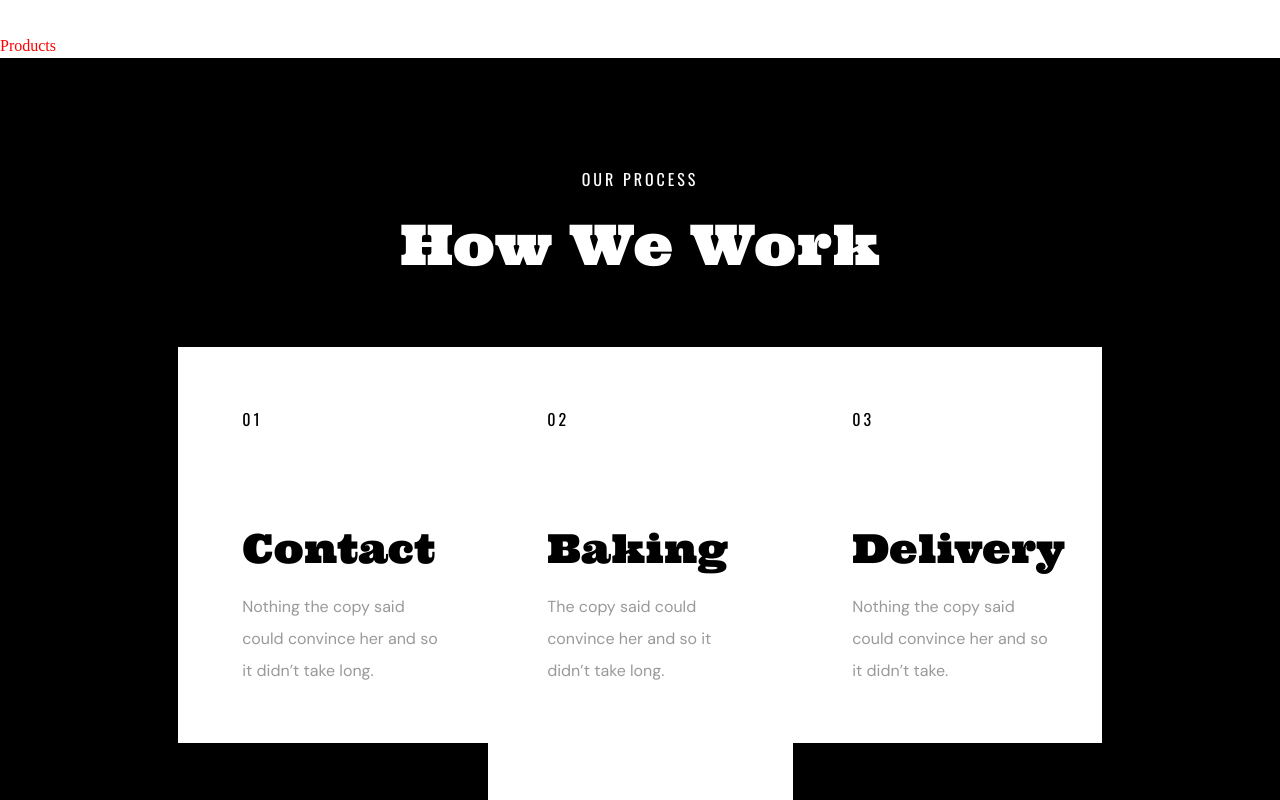
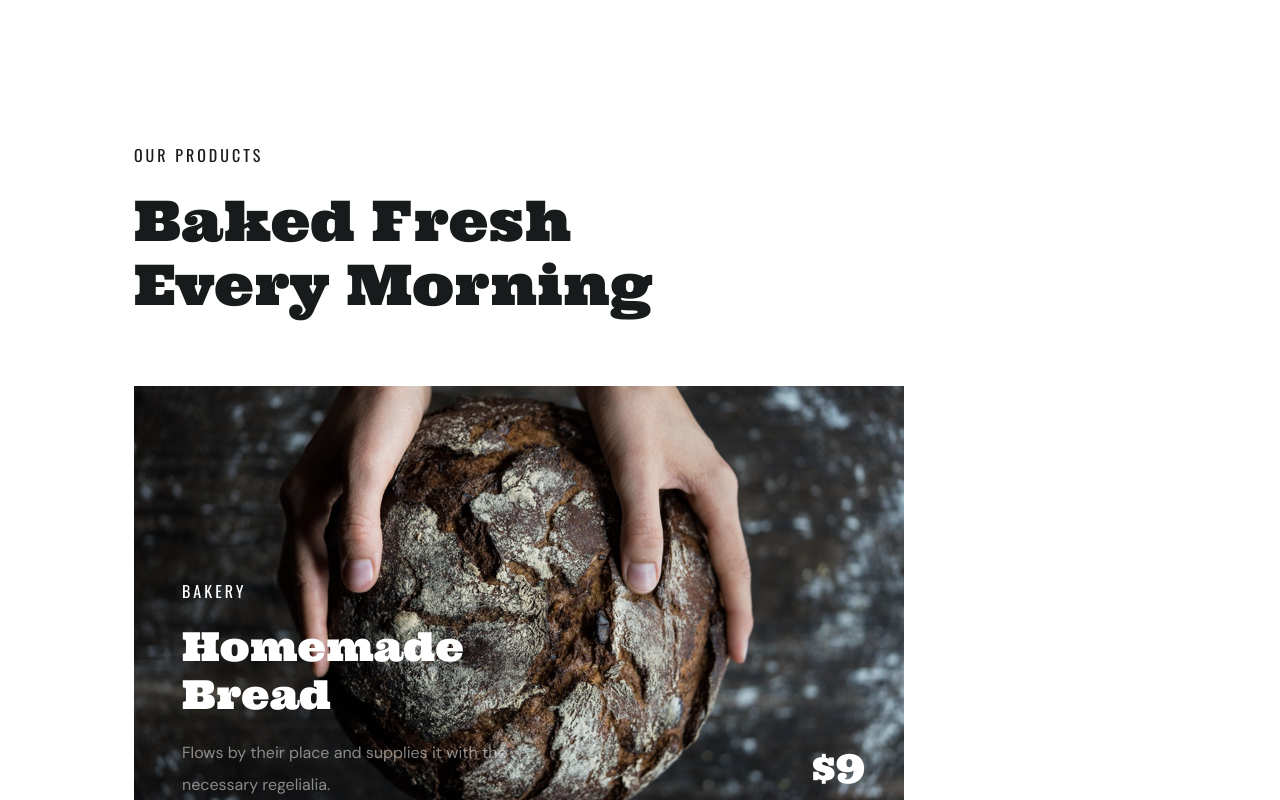
Before and after one commit to AlexCole999/react-landing2, a React (Vite) app: page / in a window 1280 px wide. Shown: the part 1920-2720 px from the top of the page. Built offline with nearby package versions, Linux system fonts and the light colour scheme.

Commit message:
started Products component

```diff
--- a/src/Components/Products/Products.jsx
+++ b/src/Components/Products/Products.jsx
@@ -1,10 +1,64 @@
 import './Products.scss'
+import AnimationComponent from './../AnimationComponent/AnimationComponent';
+import img1 from '../../assets/img/Products-img1.png'
 
 function Products() {
 
   return (
     <div className="Products">
-      Products
+
+      <div className="Products__container">
+
+        <div className="Products__description">
+
+          <AnimationComponent
+            className={"Products__descriptiontitle"}
+            transition={1.3}
+            threshold={0.65}
+            triggerOnce={true}
+            moveAnimation={{ bottom: { from: 25, to: 0 } }}
+            opacityAnimation={{ from: 0.01, to: 1 }}
+          >
+            <div >
+              Baked Fresh Every Morning
+            </div>
+          </AnimationComponent>
+
+          <AnimationComponent
+            className={"Products__descriptionsubtitle"}
+            transitionDelay={0.6}
+            transition={1.3}
+            triggerOnce={true}
+            moveAnimation={{ bottom: { from: 25, to: 0 } }}
+            opacityAnimation={{ from: 0.01, to: 1 }}
+          >
+            <div>
+              Our Products
+            </div>
+          </AnimationComponent>
+
+        </div>
+
+        <div className="Products__cards">
+          <div className="Products__cardselembig">
+            <img className="Products__cardselembigimg" src={img1} alt="" />
+            <div className="Products__cardselembigdescription">
+              <div className="Products__cardselembigsubtitle">Bakery</div>
+              <div className="Products__cardselembigtitle">Homemade Bread</div>
+              <div className="Products__cardselembiglastrow">
+                <div className="Products__cardselembigtext">Flows by their place and supplies it with the necessary regelialia.</div>
+                <div className="Products__cardselembigprice">$9</div>
+              </div>
+            </div>
+          </div>
+          <div className="Products__cardselemsmall"></div>
+          <div className="Products__cardselemsmall"></div>
+          <div className="Products__cardselemsmall"></div>
+          <div className="Products__cardselemsmall"></div>
+        </div>
+
+      </div>
+
     </div>
   )
 }
--- a/src/Components/Products/Products.scss
+++ b/src/Components/Products/Products.scss
@@ -1,3 +1,175 @@
 .Products {
-  color: red;
+  display: flex;
+  justify-content: center;
+  padding-top: 55px;
+  padding-bottom: 35px;
+
+  @media screen and (min-width:1041px) {
+    padding-top: 105px;
+    padding-bottom: 112px;
+    justify-content: flex-start;
+    padding-left: 134px;
+  }
+
+  &__container {
+    display: flex;
+    flex-direction: column;
+  }
+
+  &__description {
+    display: flex;
+    flex-direction: column;
+    align-items: center;
+
+    @media screen and (min-width:1041px) {
+      align-items: start;
+    }
+
+    &title {
+      color: #171B1B;
+      text-align: center;
+      font-size: 24px;
+      font-family: 'Ultra';
+      line-height: 34px;
+      max-width: 230px;
+
+      @media screen and (min-width:1041px) {
+        max-width: 520px;
+        text-align: left;
+        padding-top: 18px;
+        order: -1;
+        font-size: 56px;
+        line-height: 64px;
+      }
+    }
+
+    &subtitle {
+      padding-top: 30px;
+      text-align: center;
+      color: #171B1B;
+      font-size: 16px;
+      font-family: 'Oswald';
+      line-height: 32px;
+      letter-spacing: 3px;
+      text-transform: uppercase;
+
+      @media screen and (min-width:1041px) {
+        padding-top: 0px;
+        order: -2;
+        font-size: 16px;
+      }
+
+    }
+
+  }
+
+  &__cards {
+    display: flex;
+    flex-direction: column;
+    padding-top: 30px;
+
+    @media screen and (min-width:1041px) {
+      padding-top: 69px;
+    }
+
+    &elem {
+      &big {
+        position: relative;
+
+        &img {
+          width: 100%;
+          height: 100%;
+        }
+
+        &description {
+          padding: 24px 30px 30px 30px;
+          width: 100%;
+          height: 100%;
+          display: flex;
+          flex-direction: column;
+          justify-content: space-between;
+          position: absolute;
+          top: 0;
+          left: 0;
+
+          @media screen and (min-width:450px) {
+            justify-content: flex-end;
+          }
+
+          @media screen and (min-width:1041px) {
+            padding: 0px 39px 33px 48px;
+          }
+        }
+
+        &subtitle {
+          color: #FFF;
+          font-size: 16px;
+          font-family: Oswald;
+          font-style: normal;
+          font-weight: 400;
+          line-height: 32px;
+          letter-spacing: 3px;
+          text-transform: uppercase;
+
+          @media screen and (min-width:450px) {
+            padding-bottom: 16px;
+          }
+        }
+
+        &title {
+          color: #FFF;
+          font-size: 24px;
+          font-family: Ultra;
+          font-style: normal;
+          font-weight: 400;
+          line-height: 29.5px;
+
+          @media screen and (min-width:450px) {
+            padding-bottom: 18px;
+          }
+
+          @media screen and (min-width:1041px) {
+            max-width: 300px;
+            font-size: 40px;
+            line-height: 48px;
+          }
+        }
+
+        &lastrow {
+          display: flex;
+          align-items: center;
+          justify-content: space-between;
+        }
+
+        &text {
+          max-width: 151px;
+          color: rgba(255, 255, 255, 0.50);
+          font-size: 12px;
+          font-family: DM Sans;
+          font-style: normal;
+          font-weight: 400;
+          line-height: 17px;
+
+          @media screen and (min-width:1041px) {
+            max-width: 330px;
+            font-size: 16px;
+            line-height: 32px;
+          }
+        }
+
+        &price {
+          color: #FFF;
+          text-align: right;
+          font-size: 40px;
+          font-family: Ultra;
+          font-style: normal;
+          font-weight: 400;
+          line-height: 48px;
+        }
+      }
+
+      &small {}
+    }
+  }
+
 }
```
Also changed, not shown: src/assets/img/Products-img1.png (added).
